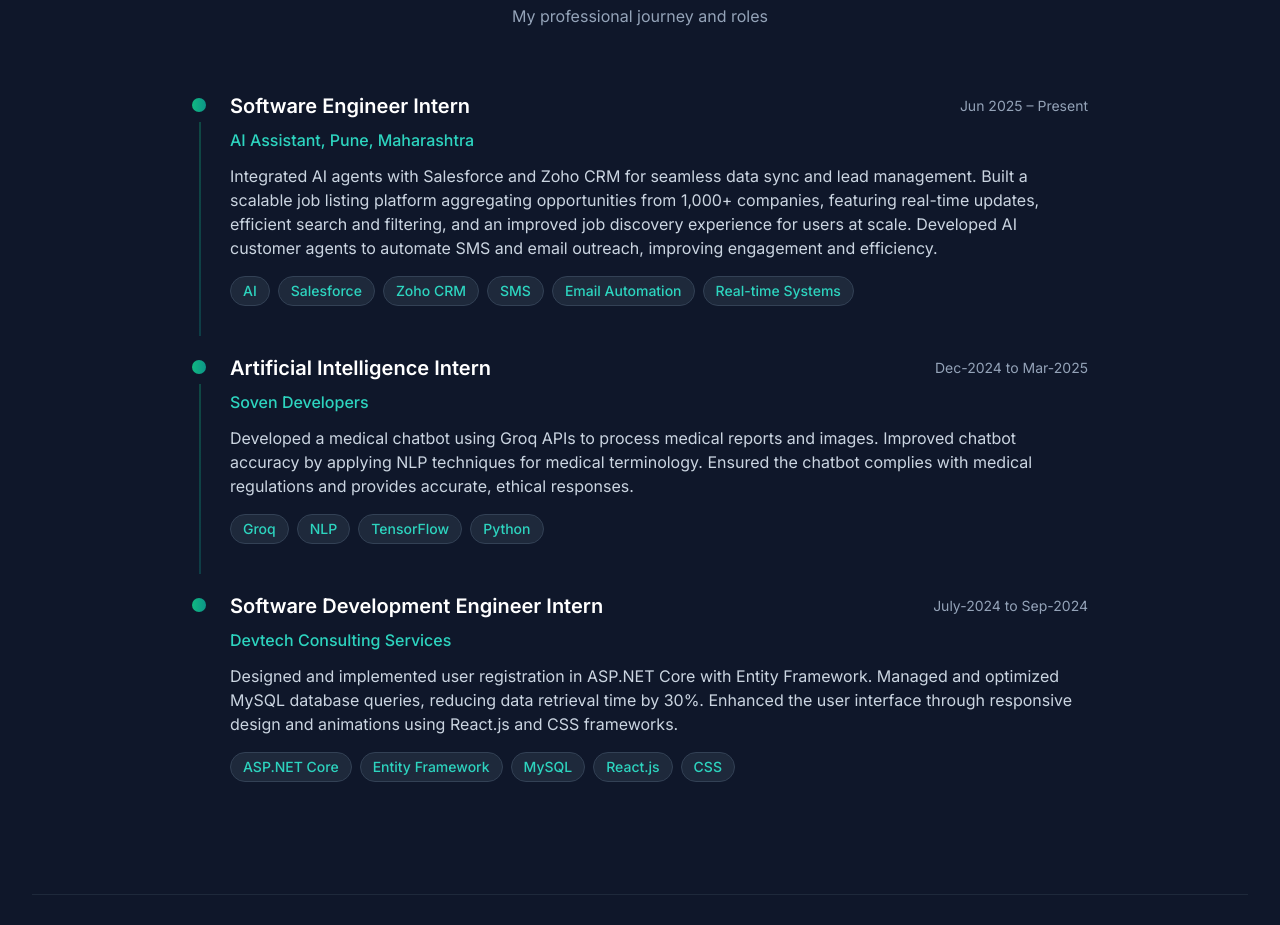
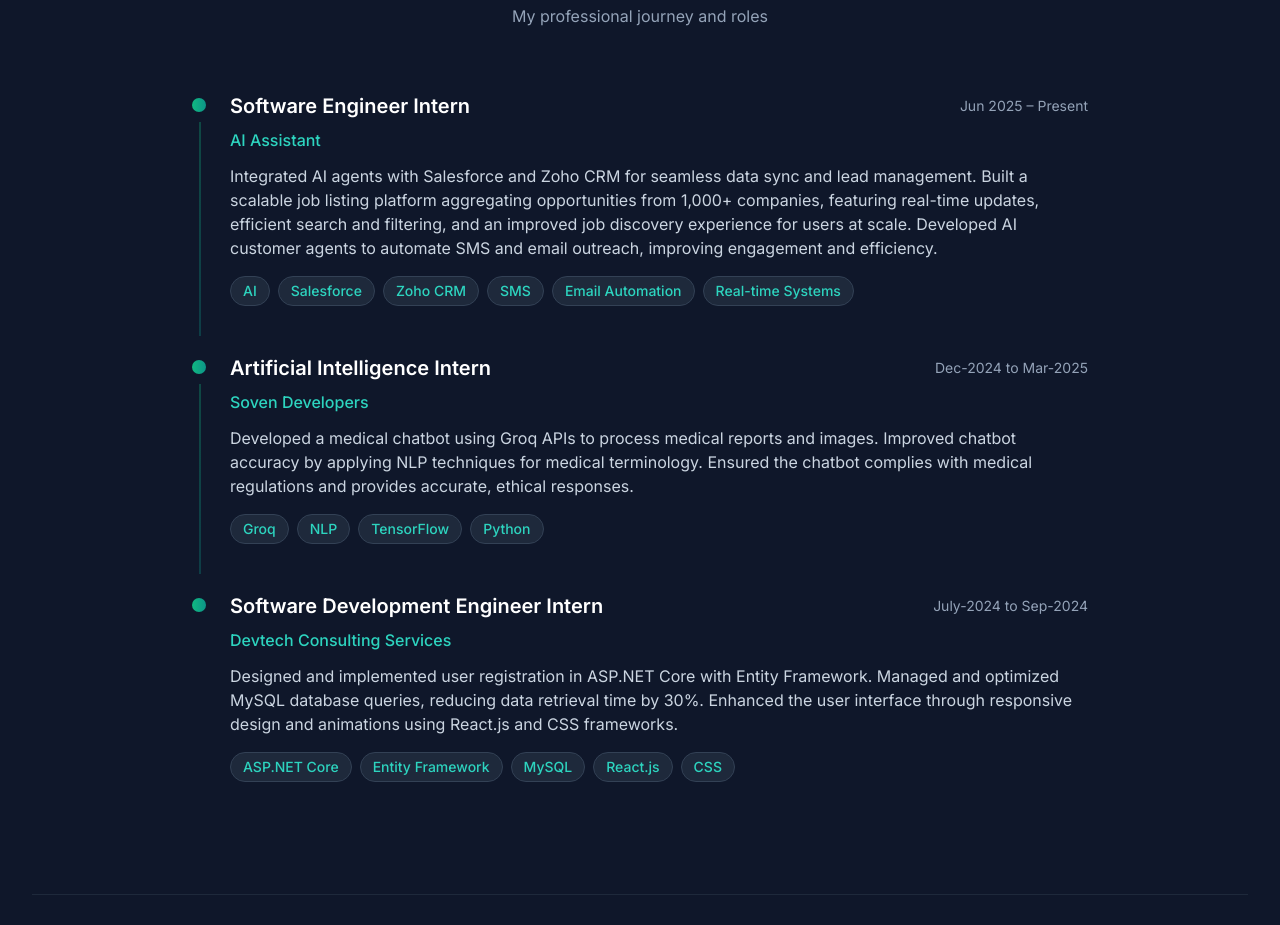
Before and after one commit to keshav1441/KeshavPortfolio, a React (Vite) app: page / in a window 1280 px wide. Shown: the part 3700-4625 px from the top of the page. Built offline with nearby package versions, Linux system fonts and the light colour scheme.

Commit message:
exp update

```diff
--- a/src/components/Experience.jsx
+++ b/src/components/Experience.jsx
@@ -5,7 +5,7 @@ const Experience = () => {
     {
       year: "Jun 2025 – Present",
       role: "Software Engineer Intern",
-      company: "AI Assistant, Pune, Maharashtra",
+      company: "AI Assistant",
       description: "Integrated AI agents with Salesforce and Zoho CRM for seamless data sync and lead management. Built a scalable job listing platform aggregating opportunities from 1,000+ companies, featuring real-time updates, efficient search and filtering, and an improved job discovery experience for users at scale. Developed AI customer agents to automate SMS and email outreach, improving engagement and efficiency.",
       technologies: ["AI", "Salesforce", "Zoho CRM", "SMS", "Email Automation", "Real-time Systems"]
     },
```
